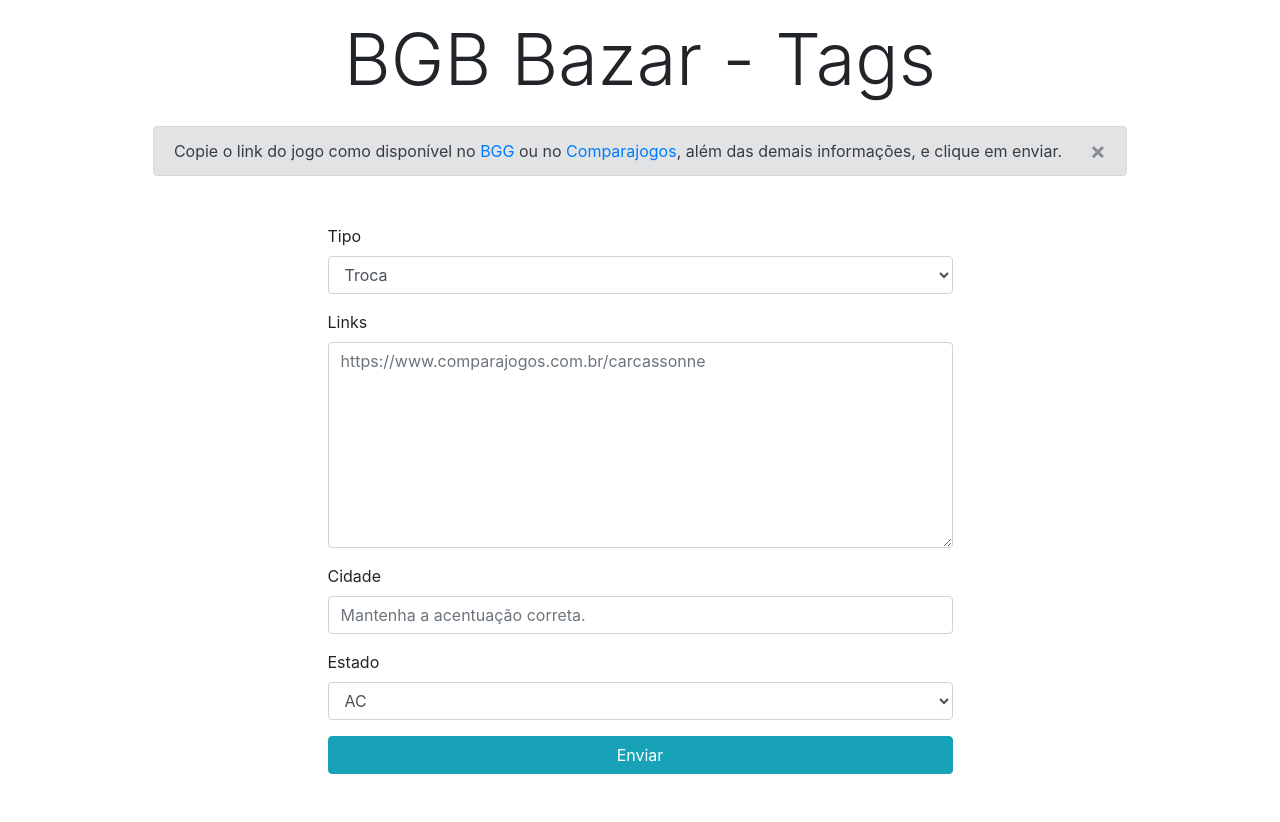
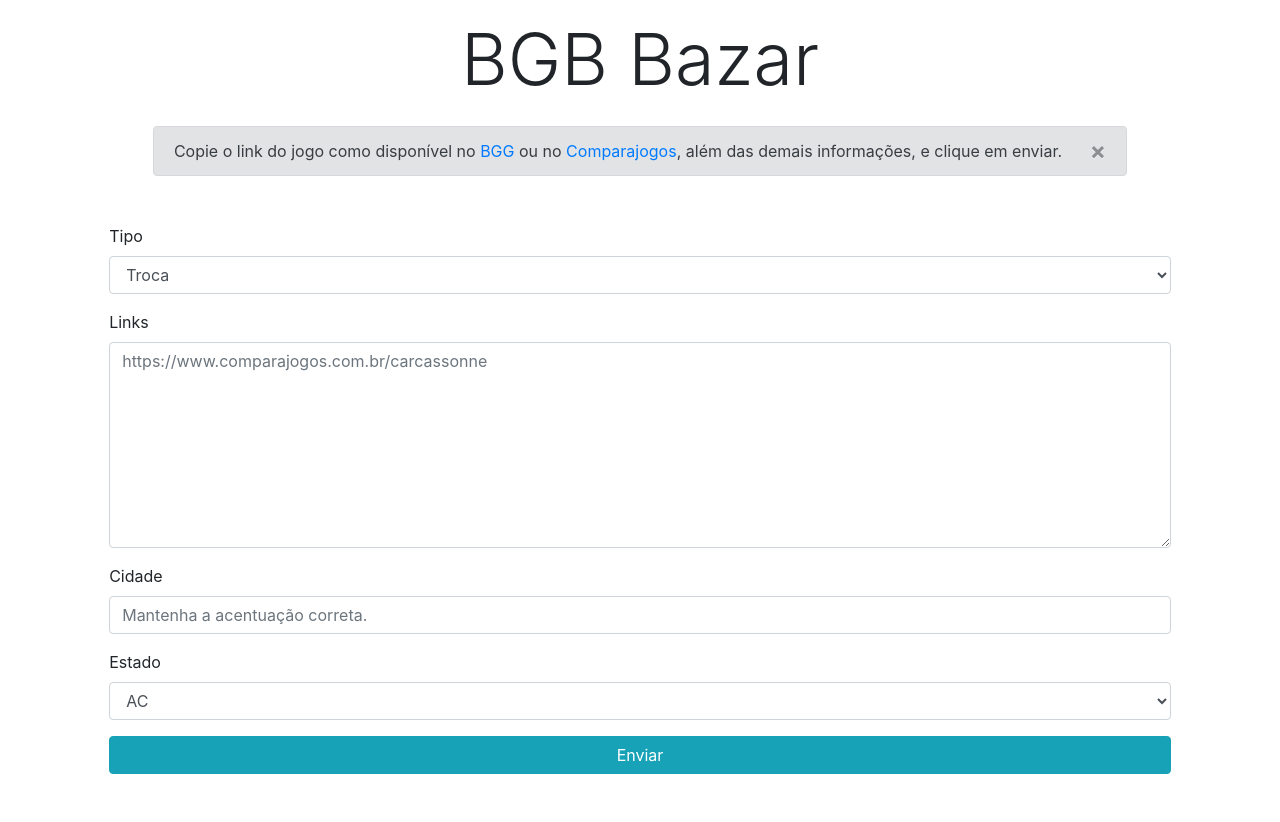
Before and after one commit to julioscalves/bazarbgb_old, a Flask app: page / in a window 1280 px wide. Before the commit the page ends 774 px from the top, so only its background shows below. Run offline with Flask 2, Linux system fonts and the light colour scheme; some libraries are stand-ins or nearby versions.

Commit message:
frontend fixes

```diff
--- a/templates/home.html
+++ b/templates/home.html
@@ -3,7 +3,7 @@
 
 {% block content %}
     <div class="row mt-3">
-        <h1 class="text-center display-3 mx-auto">BGB Bazar - Tags</h1>
+        <h1 class="text-center display-3 mx-auto">BGB Bazar</h1>
         <div class="alert alert-secondary alert-dismissible fade show mt-3 mx-auto" role="alert">
             Copie o link do jogo como disponível no <a href="https://www.boardgamegeek.com/">BGG</a> ou no <a href="https://www.comparajogos.com.br/">Comparajogos</a>, além das demais informações, e clique em enviar.
             <button type="button" class="close" data-dismiss="alert" aria-label="Close">
@@ -24,8 +24,8 @@
     </div>
         {% if data %}
         <div class="row mt-3">
-            <div class="col-md-6 col-sm-8 col-xs-8 col-10 mx-auto">
-                <textarea rows="6" id="tag-area" class="form-control">{% for row in data %}
+            <div class="col-md-10 col-sm-10 col-xs-10 col-10 mx-auto">
+                <textarea rows="6" id="tag-area" class="form-control border border-info">{% for row in data %}
 {{ row }}
 {% endfor %}</textarea>
                 <br>
@@ -34,7 +34,7 @@
         {% endif %}
         </div>
         <div class="row mt-3">
-            <div class="col-md-6 col-sm-8 col-xs-8 col-10 mx-auto">
+            <div class="col-md-10 col-sm-10 col-xs-10 col-10 mx-auto">
                 <div class="mb-3 mt-3">
                     <div class="form-group">
                     <form action="" method="post" novalidate>
@@ -55,7 +55,7 @@
                             {{ form.state.label }}<br>
                             {{ form.state(class_="form-control") }}
                         </p>
-                        <p>{{ form.submit(class_="btn btn-info btn-block") }}</p>
+                        <p>{{ form.submit(class_="btn btn-info btn-block mb-5") }}</p>
                     </form>
                     </div>
                 </div>
```
Also changed, not shown: core.py (+5 -5 lines).
